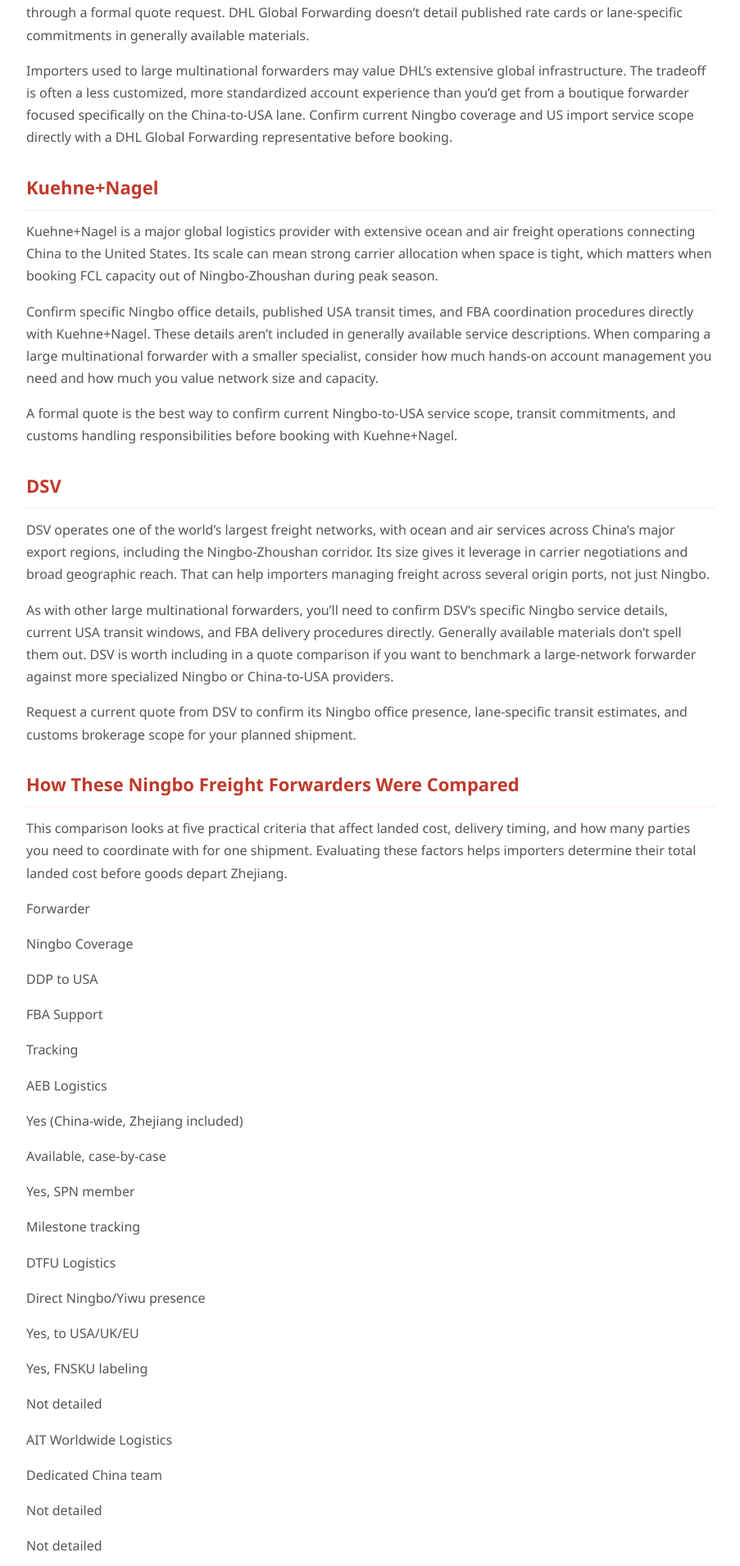
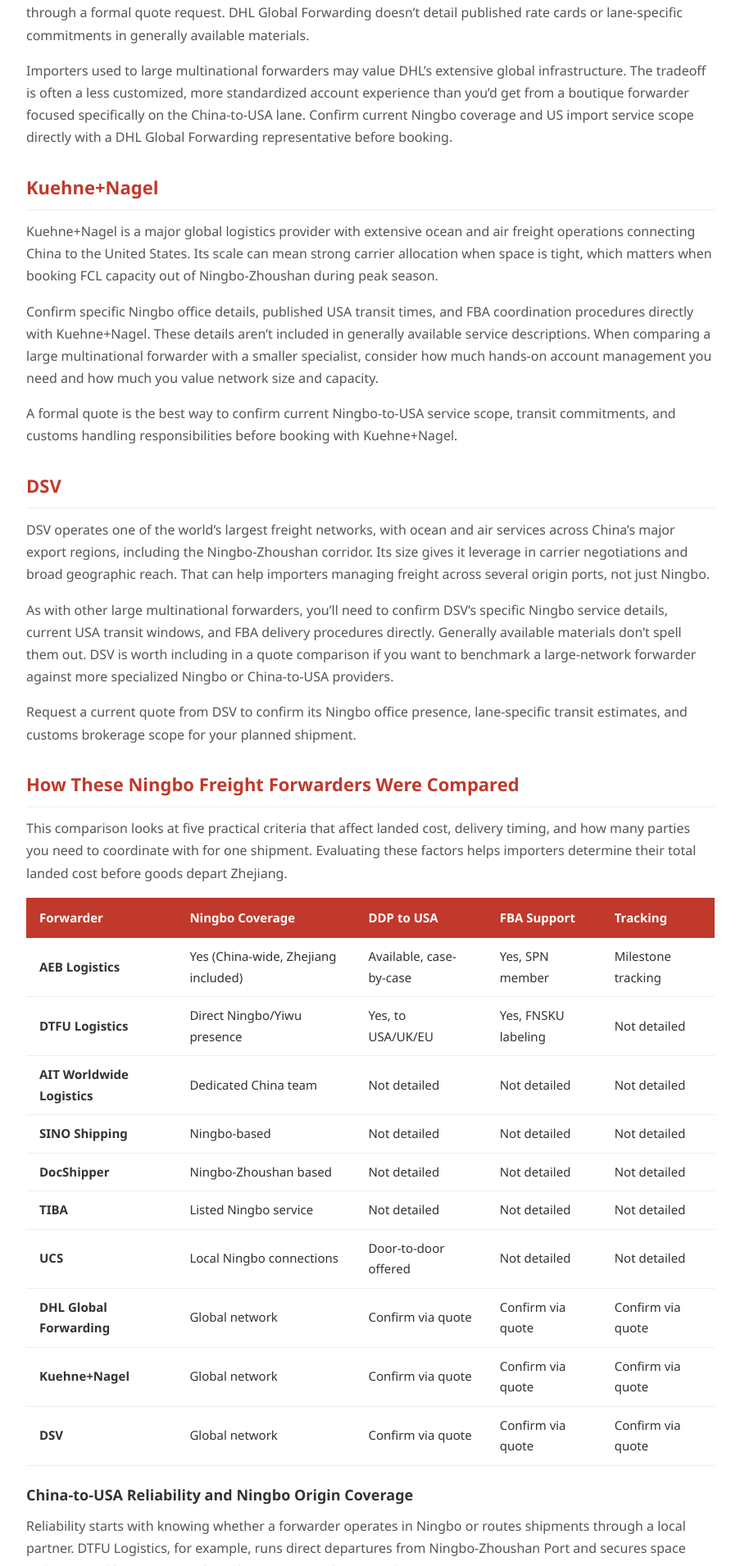
Before and after one commit to aeblogistics/Shipping-China-to-USA, a Jekyll site: the page built from best-ningbo-freight-forwarders-for-us-imports.md, in a window 1280 px wide. Shown: the part 4490-6400 px from the top of the page at 82% size, without its empty margins (188-1091 px from the left). Built offline with Jekyll 4.4.1, drawn with Linux system fonts in a browser that asks for light colours; our own code applies the rules of GitHub Pages for plain Markdown files; a script that is not in the unit is left out.

```diff
--- a/best-ningbo-freight-forwarders-for-us-imports.md
+++ b/best-ningbo-freight-forwarders-for-us-imports.md
@@ -118,223 +118,18 @@ This comparison looks at five practical criteria that affect landed cost, delive
 
 
 
-Forwarder
-
-
-
-Ningbo Coverage
-
-
-
-DDP to USA
-
-
-
-FBA Support
-
-
-
-Tracking
-
-
-
-AEB Logistics
-
-
-
-Yes (China-wide, Zhejiang included)
-
-
-
-Available, case-by-case
-
-
-
-Yes, SPN member
-
-
-
-Milestone tracking
-
-
-
-DTFU Logistics
-
-
-
-Direct Ningbo/Yiwu presence
-
-
-
-Yes, to USA/UK/EU
-
-
-
-Yes, FNSKU labeling
-
-
-
-Not detailed
-
-
-
-AIT Worldwide Logistics
-
-
-
-Dedicated China team
-
-
-
-Not detailed
-
-
-
-Not detailed
-
-
-
-Not detailed
-
-
-
-SINO Shipping
-
-
-
-Ningbo-based
-
-
-
-Not detailed
-
-
-
-Not detailed
-
-
-
-Not detailed
-
-
-
-DocShipper
-
-
-
-Ningbo-Zhoushan based
-
-
-
-Not detailed
-
-
-
-Not detailed
-
-
-
-Not detailed
-
-
-
-TIBA
-
-
-
-Listed Ningbo service
-
-
-
-Not detailed
-
-
-
-Not detailed
-
-
-
-Not detailed
-
-
-
-UCS
-
-
-
-Local Ningbo connections
-
-
-
-Door-to-door offered
-
-
-
-Not detailed
-
-
-
-Not detailed
-
-
-
-DHL Global Forwarding
-
-
-
-Global network
-
-
-
-Confirm via quote
-
-
-
-Confirm via quote
-
-
-
-Confirm via quote
-
-
-
-Kuehne+Nagel
-
-
-
-Global network
-
-
-
-Confirm via quote
-
-
-
-Confirm via quote
-
-
-
-Confirm via quote
-
-
-
-DSV
-
-
-
-Global network
-
-
-
-Confirm via quote
-
-
-
-Confirm via quote
-
-
-
-Confirm via quote
+| Forwarder | Ningbo Coverage | DDP to USA | FBA Support | Tracking |
+| :--- | :--- | :--- | :--- | :--- |
+| **AEB Logistics** | Yes (China-wide, Zhejiang included) | Available, case-by-case | Yes, SPN member | Milestone tracking |
+| **DTFU Logistics** | Direct Ningbo/Yiwu presence | Yes, to USA/UK/EU | Yes, FNSKU labeling | Not detailed |
+| **AIT Worldwide Logistics** | Dedicated China team | Not detailed | Not detailed | Not detailed |
+| **SINO Shipping** | Ningbo-based | Not detailed | Not detailed | Not detailed |
+| **DocShipper** | Ningbo-Zhoushan based | Not detailed | Not detailed | Not detailed |
+| **TIBA** | Listed Ningbo service | Not detailed | Not detailed | Not detailed |
+| **UCS** | Local Ningbo connections | Door-to-door offered | Not detailed | Not detailed |
+| **DHL Global Forwarding** | Global network | Confirm via quote | Confirm via quote | Confirm via quote |
+| **Kuehne+Nagel** | Global network | Confirm via quote | Confirm via quote | Confirm via quote |
+| **DSV** | Global network | Confirm via quote | Confirm via quote | Confirm via quote |
 
 
 
```
